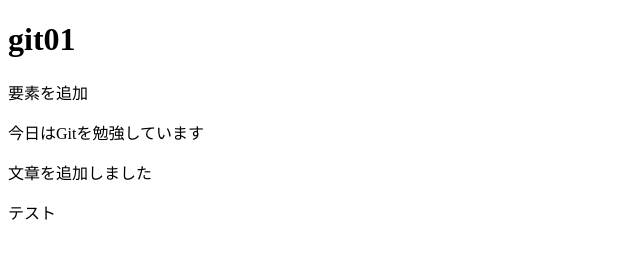
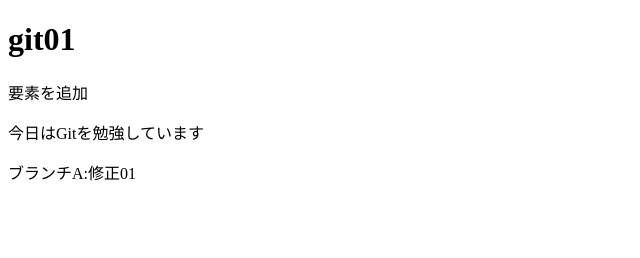
Before and after one commit to zd1A07/git.project.01, a plain HTML site: page index.html in a window 1280 px wide. Shown: the whole page, without its empty margins (0-640 px from the left). Drawn offline with Linux system fonts and the light colour scheme.

Commit message:
ブランチA:修正01

```diff
--- a/index.html
+++ b/index.html
@@ -8,7 +8,6 @@
 <h1>git01</h1>
 <p>要素を追加</p>
 <p>今日はGitを勉強しています</p>
-<p>文章を追加しました</p>
-<p>テスト</p>
+<p>ブランチA:修正01</p>
 </body>
 </html>
```
